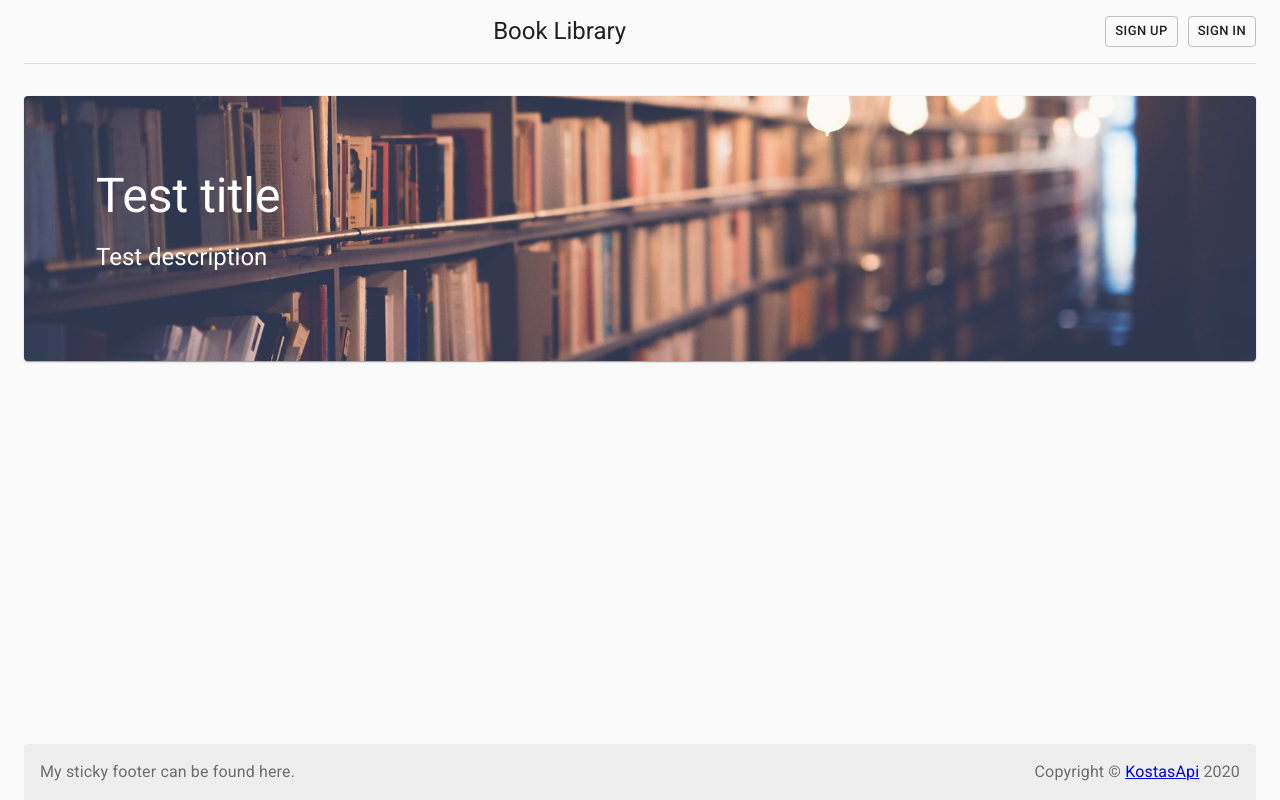
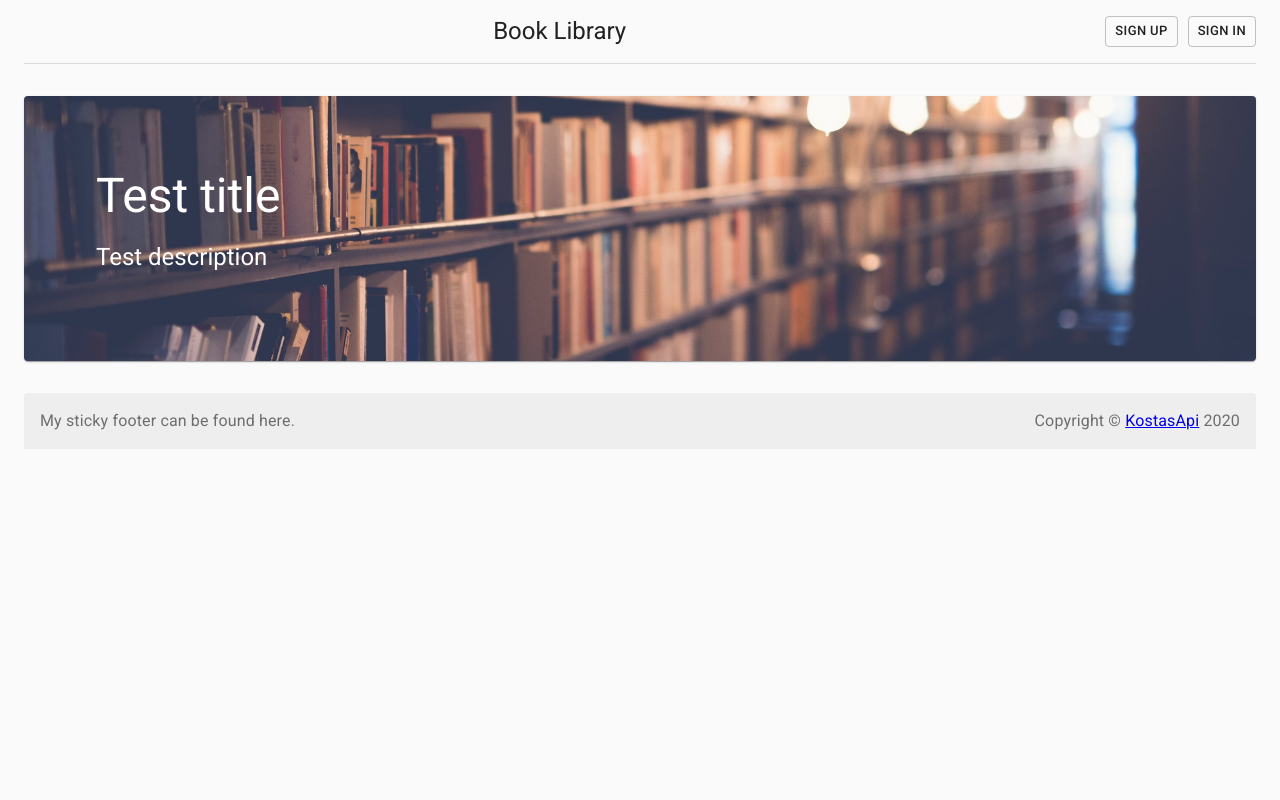
Before and after one commit to KostasApi/book-library, a React (Create React App) app in the folder client/: page /home in a window 1280 px wide. Built offline with nearby package versions, Linux system fonts and the light colour scheme.

Commit message:
Footer style fixes

```diff
--- a/client/src/components/footer/Footer.js
+++ b/client/src/components/footer/Footer.js
@@ -5,21 +5,11 @@ import { makeStyles } from '@material-ui/core/styles';
 const useStyles = makeStyles(theme => ({
   root: {
     minWidth: '360px',
-    display: 'flex',
-    flexDirection: 'column',
     padding: 0,
-    minHeight: 'calc(100vh - 290px)',
-    [theme.breakpoints.up('sm')]: {
-      minHeight: 'calc(100vh - 297px)',
-    },
-    [theme.breakpoints.up('md')]: {
-      minHeight: 'calc(100vh - 393px)',
-    },
+    marginTop: theme.spacing(4),
   },
   footer: {
-    width: '100%',
     padding: theme.spacing(2, 2),
-    marginTop: 'auto',
     borderTopLeftRadius: 4,
     borderTopRightRadius: 4,
     backgroundColor:
```
